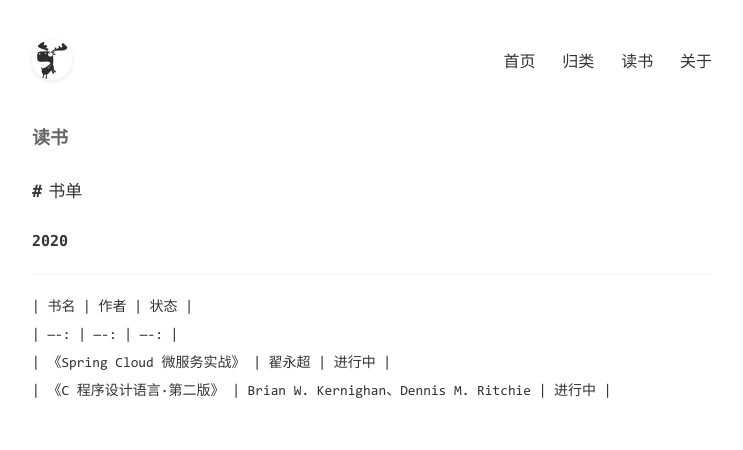
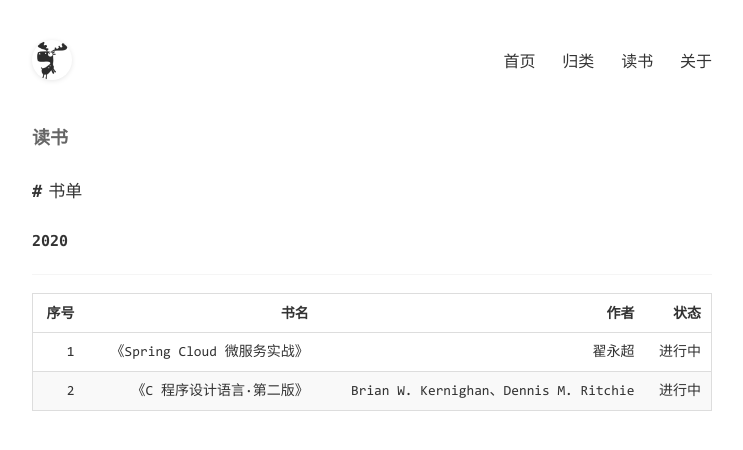
Before and after one commit to Suomea/Suomea.github.io, a Jekyll site: the page built from pages/books.md, in a window 1280 px wide. Shown: the top 450 px of the page, without its empty margins (268-1011 px from the left). Built offline with Jekyll 4.4.1, drawn with Linux system fonts in a browser that asks for light colours.

Commit message:
:tada: markdown 表格格式修正。

```diff
--- a/pages/books.md
+++ b/pages/books.md
@@ -6,7 +6,8 @@ title: 读书
 ## 书单
 ### 2020
 -----------------
-|   书名   |   作者  |  状态  |
-| ----: | ----: | ----: |
-| 《Spring Cloud 微服务实战》 | 翟永超 | 进行中 |
-| 《C 程序设计语言·第二版》 |  Brian W. Kernighan、Dennis M. Ritchie | 进行中 |
+
+| 序号 |   书名   |   作者  |  状态  |
+| -----: | -----: | -----: | -----: |
+| 1 | 《Spring Cloud 微服务实战》 | 翟永超 | 进行中 |
+| 2 | 《C 程序设计语言·第二版》 |  Brian W. Kernighan、Dennis M. Ritchie | 进行中 |
```
